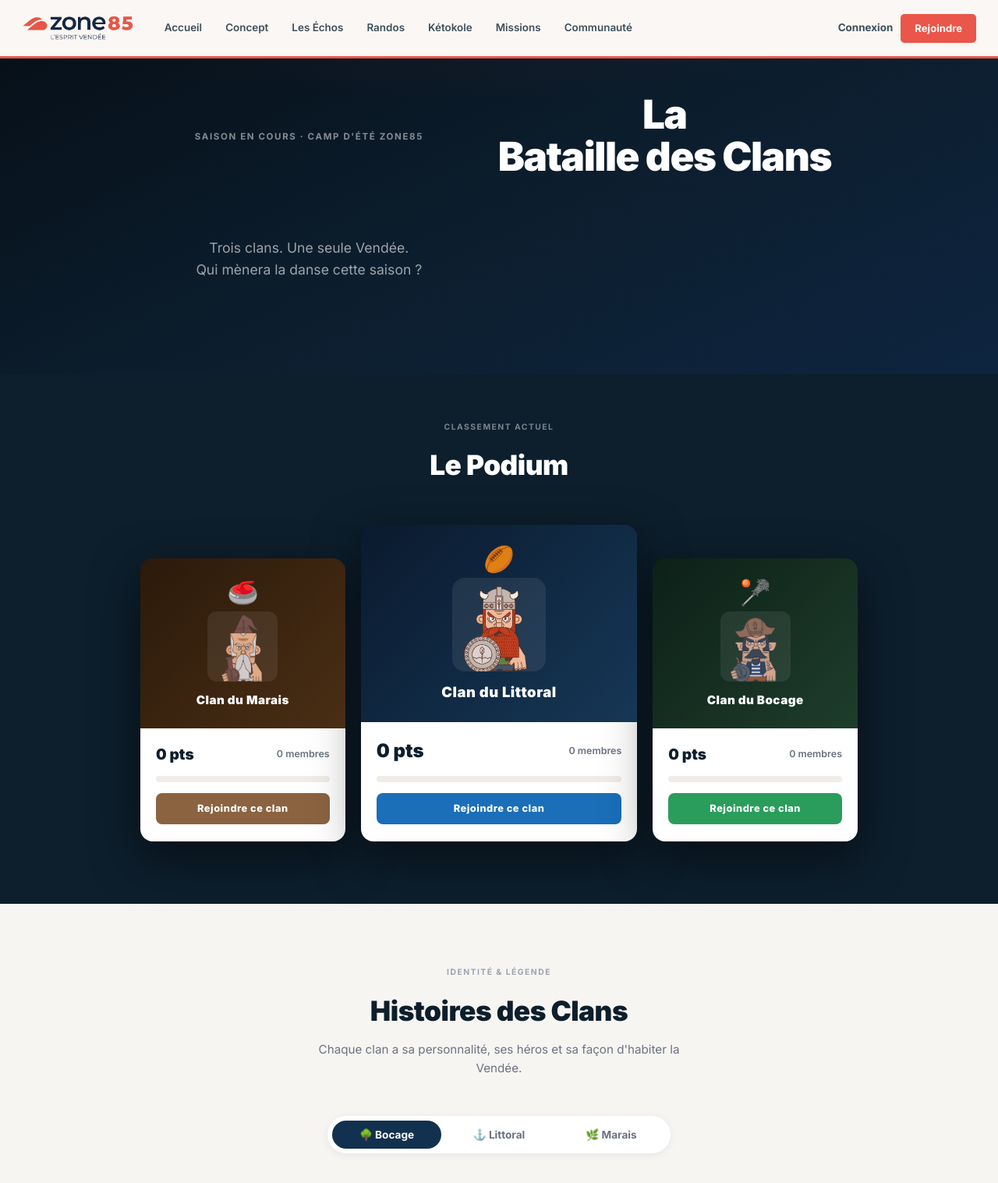
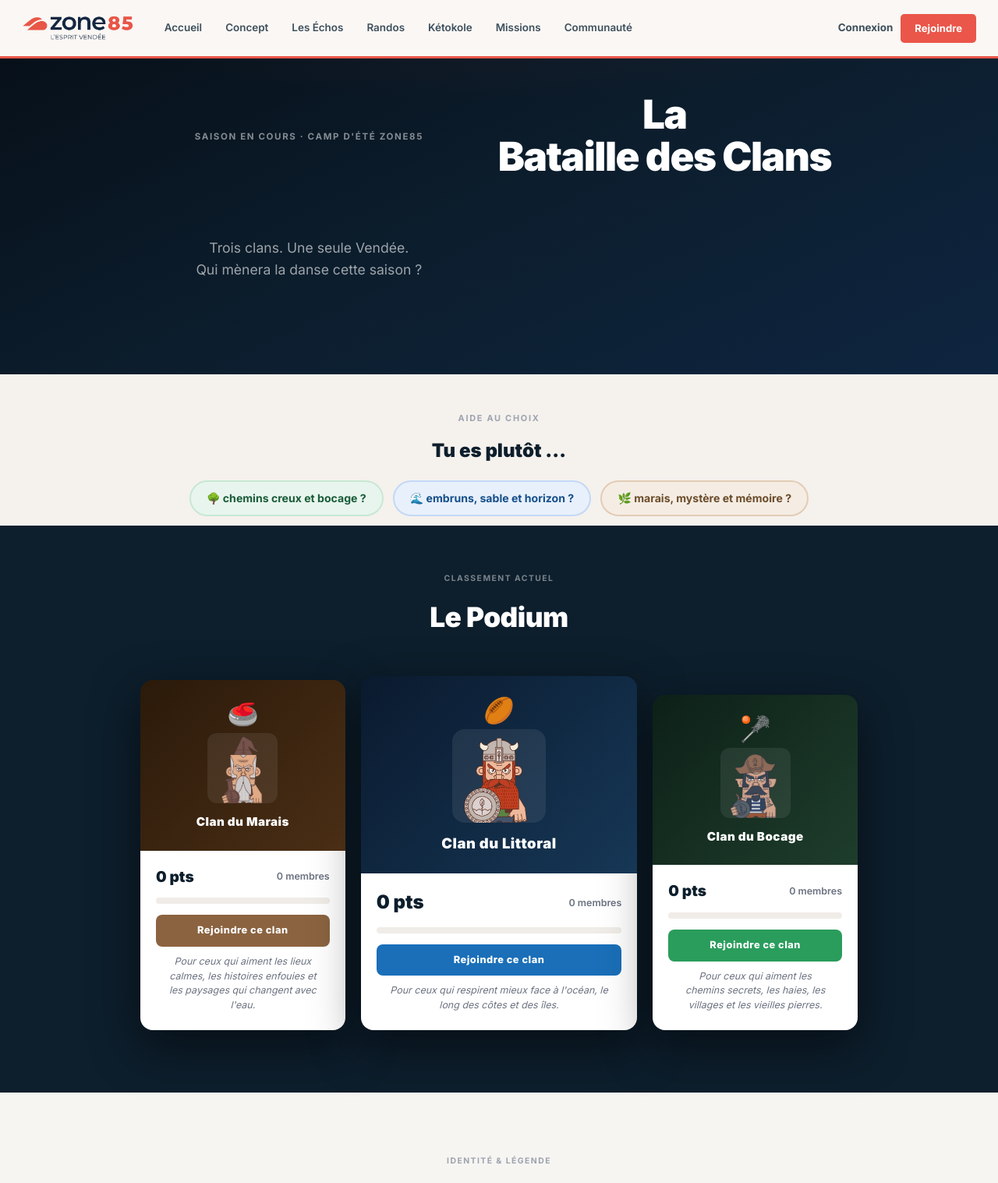
Before and after one commit to mlorieau/mika, a PHP site: page /zone85_v12/zone85_php/clans.php in a window 1280 px wide. Shown: the top 1517 px of the page at 78% size. Run offline with PHP 8.4, Linux system fonts and the light colour scheme; data that the repository does not hold is empty; some libraries are stand-ins or nearby versions.

Commit message:
feat(ux): onboarding bienvenue, PWA wording, clan identity phrases
- bienvenue.php : stepper 4 étapes réordonnées (clan → mission → passeport),
  CTA conditionnel selon présence d'un clan (rouge grand si pas de clan,
  mission en priorité si clan choisi)
- pwa-install.js : vocabulaire "PWA" remplacé par langage grand public
  ("Ajouter sur mon écran d'accueil", "sans passer par le store", etc.)
- clans.php : bloc d'aide au choix "Tu es plutôt…" avant le podium,
  phrases identitaires courtes sous chaque carte clan

https://claude.ai/code/session_01B7MNdDG4QT2KgSYLs2m68V

```diff
--- a/zone85_v12/zone85_php/assets/js/pwa-install.js
+++ b/zone85_v12/zone85_php/assets/js/pwa-install.js
@@ -158,9 +158,9 @@
 
     var installBtn = !isIOS ? [
       '<button id="z85-pwa-install-btn">',
-        _prompt ? '📲 Installer Zone85' : '📲 Ajouter à l\'écran d\'accueil',
+        '📲 Ajouter sur mon écran d\'accueil',
       '</button>',
-    ].join('') : '<button id="z85-pwa-install-btn">C\'est parti !</button>';
+    ].join('') : '<button id="z85-pwa-install-btn">📲 Je l\'ajoute maintenant</button>';
 
     div.innerHTML = [
       '<div id="z85-pwa-card" role="dialog" aria-labelledby="z85-pwa-title" aria-modal="true">',
@@ -169,8 +169,8 @@
             '<img src="' + iconSrc + '" alt="Zone85" onerror="this.parentNode.innerHTML=\'Z85\'">',
           '</div>',
           '<div id="z85-pwa-hero-text">',
-            '<div class="t1" id="z85-pwa-title">Installer Zone85</div>',
-            '<div class="t2">Application gratuite · Aucun store requis</div>',
+            '<div class="t1" id="z85-pwa-title">Ajouter Zone85 sur mon écran d\'accueil</div>',
+            '<div class="t2">Comme une appli, sans passer par le store.</div>',
           '</div>',
         '</div>',
         '<div id="z85-pwa-body">',
--- a/zone85_v12/zone85_php/clans.php
+++ b/zone85_v12/zone85_php/clans.php
@@ -75,6 +75,13 @@ $clan_cries = [
 
 // ── Médailles ────────────────────────────────────────────────
 $rank_medals = [1 => '&#127945;', 2 => '&#129356;', 3 => '&#129357;'];
+
+// ── Phrases identitaires ─────────────────────────────────────
+$clan_identity = [
+    'bocage'   => 'Pour ceux qui aiment les chemins secrets, les haies, les villages et les vieilles pierres.',
+    'littoral' => 'Pour ceux qui respirent mieux face à l\'océan, le long des côtes et des îles.',
+    'marais'   => 'Pour ceux qui aiment les lieux calmes, les histoires enfouies et les paysages qui changent avec l\'eau.',
+];
 
 // ── Saisons archivées ────────────────────────────────────────
 $archived_seasons = array_filter($seasons, fn($s) => $s['status'] === 'archived');
@@ -330,6 +337,37 @@ $page_styles = '<style>
 .clans-cta p{font-size:.95rem;color:rgba(255,255,255,.55);margin-bottom:32px;}
 .clans-cta .cta-btns{display:flex;gap:14px;justify-content:center;flex-wrap:wrap;}
 
+/* AIDE AU CHOIX */
+.clan-choose-help{
+  background:var(--beige,#f8f4ef);
+  padding:48px 24px 12px;
+  text-align:center;
+}
+.clan-choose-help-label{
+  font-size:.68rem;font-weight:700;letter-spacing:.16em;text-transform:uppercase;
+  color:#9ca3af;margin-bottom:14px;
+}
+.clan-choose-help h2{
+  font-size:clamp(1.15rem,3vw,1.5rem);font-weight:900;color:#0d1e2c;
+  margin-bottom:18px;
+}
+.clan-choose-pills{
+  display:flex;gap:12px;justify-content:center;flex-wrap:wrap;margin-bottom:0;
+}
+.clan-choose-pill{
+  padding:10px 20px;border-radius:40px;font-size:.88rem;font-weight:700;
+  border:2px solid transparent;cursor:default;
+}
+.clan-choose-pill.bocage{background:#e8f5ee;color:#1a5c38;border-color:#c6e8d4;}
+.clan-choose-pill.littoral{background:#e8f0fb;color:#154f8b;border-color:#c3d8f5;}
+.clan-choose-pill.marais{background:#f5ede4;color:#6b4c2a;border-color:#e3ccb5;}
+
+/* Phrase identitaire sous carte clan */
+.pc-identity{
+  font-size:.78rem;color:#6b7280;line-height:1.5;
+  padding:10px 14px 0;text-align:center;font-style:italic;
+}
+
 /* Utilitaires */
 .container{max-width:1160px;margin:0 auto;padding:0 24px;}
 </style>';
@@ -352,6 +390,17 @@ require_once 'includes/nav.php';
     <p class="hero-sub">Trois clans. Une seule Vendée.<br>Qui mènera la danse cette saison&nbsp;?</p>
   </div>
 </section>
+
+<!-- ===================== AIDE AU CHOIX ===================== -->
+<div class="clan-choose-help">
+  <p class="clan-choose-help-label">Aide au choix</p>
+  <h2>Tu es plutôt&nbsp;…</h2>
+  <div class="clan-choose-pills">
+    <span class="clan-choose-pill bocage">🌳 chemins creux et bocage&nbsp;?</span>
+    <span class="clan-choose-pill littoral">🌊 embruns, sable et horizon&nbsp;?</span>
+    <span class="clan-choose-pill marais">🌿 marais, mystère et mémoire&nbsp;?</span>
+  </div>
+</div>
 
 <!-- ===================== PODIUM ===================== -->
 <section class="podium-section">
@@ -388,6 +437,9 @@ require_once 'includes/nav.php';
         <a href="inscription.php?clan=<?= e($slug) ?>" class="pc-btn <?= e($slug) ?>-btn">
           Rejoindre ce clan
         </a>
+        <?php if (!empty($clan_identity[$slug])): ?>
+        <p class="pc-identity"><?= e($clan_identity[$slug]) ?></p>
+        <?php endif; ?>
       </div>
     </div>
     <?php endforeach; ?>
```
Also changed, not shown: zone85_v12/zone85_php/bienvenue.php (+14 -9 lines).
